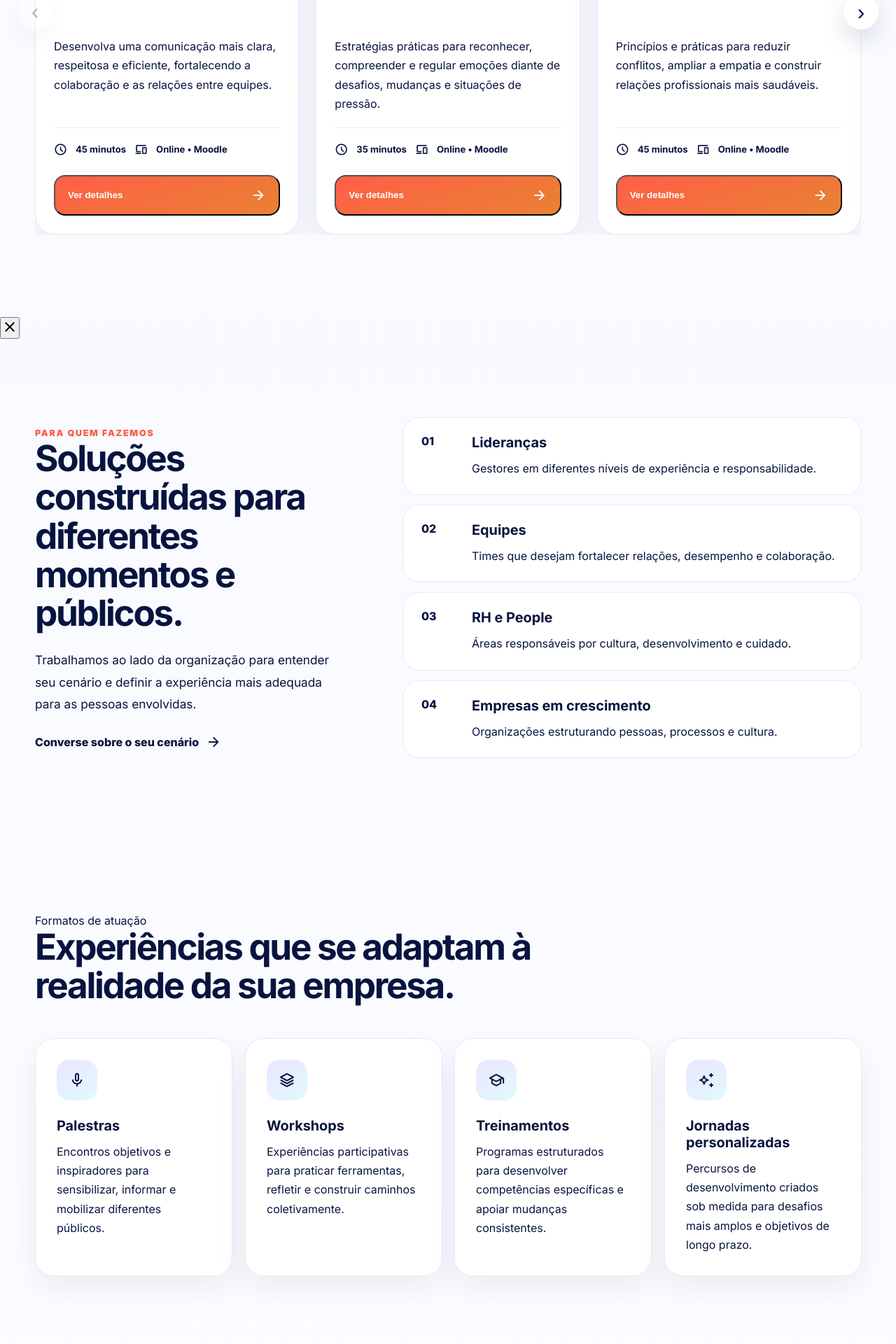
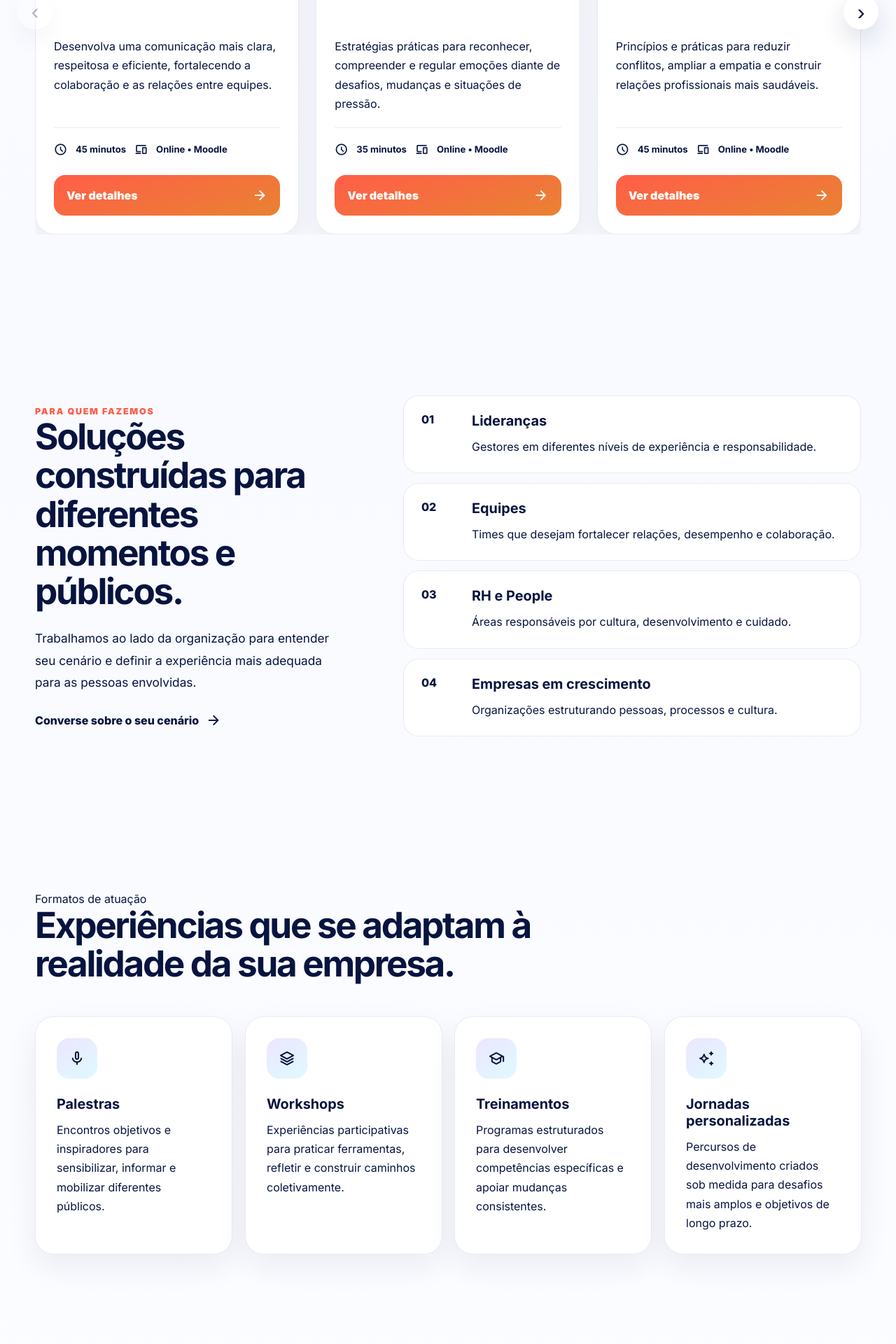
Before and after one commit to AlexssanderTnS/eva-plataform, a PHP site: page /empresas.html in a window 1280 px wide. Shown: the part 3010-4930 px from the top of the page at 70% size. Run offline with PHP 8.4, Linux system fonts and the light colour scheme.

Commit message:
Padroniza visual do catálogo corporativo e modal de detalhes

```diff
--- a/prototype/css/empresas.css
+++ b/prototype/css/empresas.css
@@ -330,16 +330,20 @@
 }
 
 .business-course-button {
+  width: 100%;
   min-height: 58px;
   margin-top: 24px;
   padding: 0 18px;
   display: flex;
   align-items: center;
   justify-content: space-between;
+  border: 0;
   border-radius: 16px;
   color: #fff;
   background: linear-gradient(160deg, var(--color-coral), #e98232);
+  font: inherit;
   font-weight: 850;
+  cursor: pointer;
   transition:
     transform 0.25s ease,
     box-shadow 0.25s ease;
@@ -397,6 +401,216 @@
 
 .business-courses-next {
   right: -25px;
+}
+
+.course-modal {
+  position: fixed;
+  inset: 0;
+  z-index: 1200;
+  display: none;
+  place-items: center;
+  padding: 24px;
+}
+
+.course-modal.is-open {
+  display: grid;
+}
+
+.course-modal-backdrop {
+  position: absolute;
+  inset: 0;
+  background: rgba(8, 13, 38, 0.58);
+  backdrop-filter: blur(8px);
+}
+
+.course-modal-dialog {
+  position: relative;
+  z-index: 2;
+  width: min(980px, 100%);
+  max-height: min(90vh, 860px);
+  overflow-y: auto;
+  border-radius: 30px;
+  background: #fff;
+  box-shadow: 0 32px 100px rgba(8, 13, 38, 0.28);
+}
+
+.course-modal-close {
+  position: sticky;
+  top: 16px;
+  float: right;
+  z-index: 5;
+  width: 44px;
+  height: 44px;
+  margin: 16px 16px 0 0;
+  display: grid;
+  place-items: center;
+  border: 0;
+  border-radius: 50%;
+  background: rgba(255, 255, 255, 0.96);
+  box-shadow: 0 10px 30px rgba(18, 31, 84, 0.12);
+  color: var(--color-text);
+  cursor: pointer;
+}
+
+.course-detail-layout {
+  display: grid;
+  grid-template-columns: minmax(300px, 0.9fr) minmax(0, 1.1fr);
+  clear: both;
+}
+
+.course-detail-visual {
+  min-height: 100%;
+  background: #eef2f8;
+}
+
+.course-detail-visual img {
+  width: 100%;
+  height: 100%;
+  min-height: 660px;
+  display: block;
+  object-fit: cover;
+}
+
+.course-detail-main {
+  padding: 48px 42px 42px;
+}
+
+.course-detail-type {
+  display: inline-flex;
+  padding: 8px 12px;
+  border-radius: 999px;
+  background: rgba(106, 60, 255, 0.09);
+  color: var(--color-primary);
+  font-size: 0.75rem;
+  font-weight: 800;
+  letter-spacing: 0.04em;
+  text-transform: uppercase;
+}
+
+.course-detail-main h2 {
+  margin: 18px 0 0;
+  font-family: var(--font-title);
+  font-size: clamp(2rem, 3vw, 3.1rem);
+  line-height: 1.06;
+  letter-spacing: -0.04em;
+  color: var(--color-text);
+}
+
+.course-detail-description {
+  margin: 18px 0 0;
+  line-height: 1.75;
+  color: var(--color-text-soft);
+}
+
+.course-detail-meta {
+  display: flex;
+  flex-wrap: wrap;
+  gap: 12px 20px;
+  margin-top: 22px;
+  padding-bottom: 24px;
+  border-bottom: 1px solid rgba(69, 91, 154, 0.12);
+}
+
+.course-detail-meta > span {
+  display: inline-flex;
+  align-items: center;
+  gap: 7px;
+  font-weight: 750;
+  color: var(--color-text);
+}
+
+.course-detail-meta .material-symbols-rounded {
+  font-size: 19px;
+  color: var(--color-primary);
+}
+
+.course-detail-section {
+  margin-top: 26px;
+}
+
+.course-detail-section h3 {
+  margin: 0 0 14px;
+  color: var(--color-text);
+}
+
+.course-detail-section ul {
+  margin: 0;
+  padding: 0;
+  display: grid;
+  gap: 10px;
+  list-style: none;
+}
+
+.course-detail-section li {
+  position: relative;
+  padding-left: 26px;
+  line-height: 1.55;
+  color: var(--color-text-soft);
+}
+
+.course-detail-section li::before {
+  content: "✓";
+  position: absolute;
+  left: 0;
+  color: var(--color-primary);
+  font-weight: 900;
+}
+
+.course-proposal-card {
+  margin-top: 28px;
+  padding: 22px;
+  display: grid;
+  gap: 6px;
+  border-radius: 20px;
+  background: linear-gradient(135deg, #f4f1ff, #eef9ff);
+  border: 1px solid rgba(106, 60, 255, 0.12);
+}
+
+.course-proposal-card > span {
+  font-size: 0.82rem;
+  font-weight: 800;
+  color: var(--color-text-soft);
+}
+
+.course-proposal-card strong {
+  font-size: 1.45rem;
+  color: var(--color-text);
+}
+
+.course-proposal-card small {
+  line-height: 1.55;
+  color: var(--color-text-soft);
+}
+
+.course-detail-actions {
+  display: grid;
+  gap: 12px;
+  margin-top: 28px;
+}
+
+.course-detail-primary,
+.course-detail-secondary {
+  min-height: 52px;
+  display: flex;
+  align-items: center;
+  justify-content: center;
+  border-radius: 15px;
+  font-weight: 850;
+}
+
+.course-detail-primary {
+  background: linear-gradient(135deg, #6a3cff, #1f8bff);
+  color: #fff;
+}
+
+.course-detail-secondary {
+  border: 1px solid rgba(69, 91, 154, 0.16);
+  color: var(--color-primary);
+  background: #fff;
+}
+
+body.course-modal-open {
+  overflow: hidden;
 }
 
 .audiences-section {
@@ -701,6 +915,28 @@
     right: 8px;
   }
 
+  .course-modal {
+    padding: 12px;
+  }
+
+  .course-modal-dialog {
+    max-height: 94vh;
+    border-radius: 24px;
+  }
+
+  .course-detail-layout {
+    grid-template-columns: 1fr;
+  }
+
+  .course-detail-visual img {
+    min-height: 0;
+    height: 240px;
+  }
+
+  .course-detail-main {
+    padding: 30px 22px 26px;
+  }
+
   .audiences-section {
     gap: 38px;
   }
```
